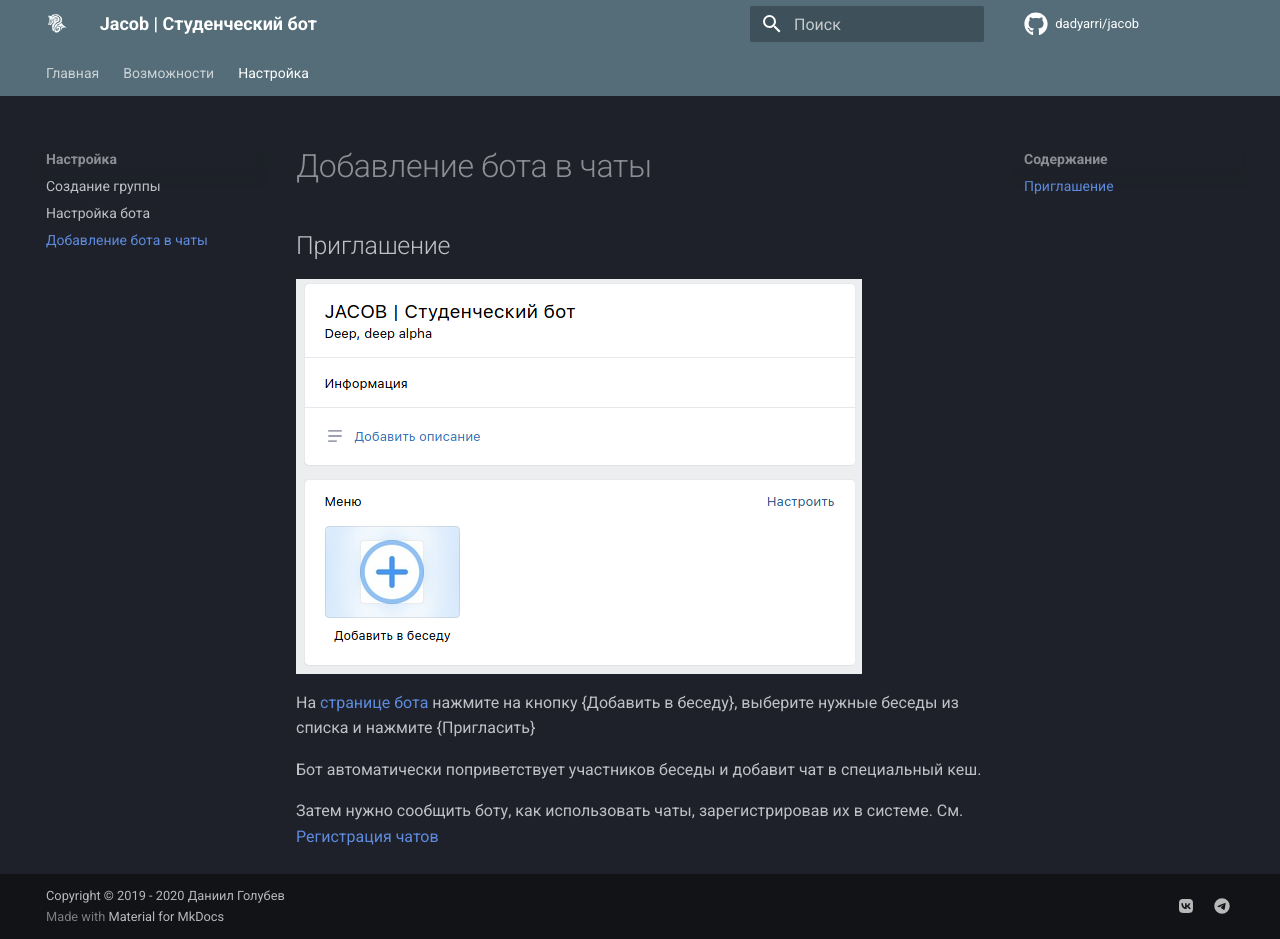
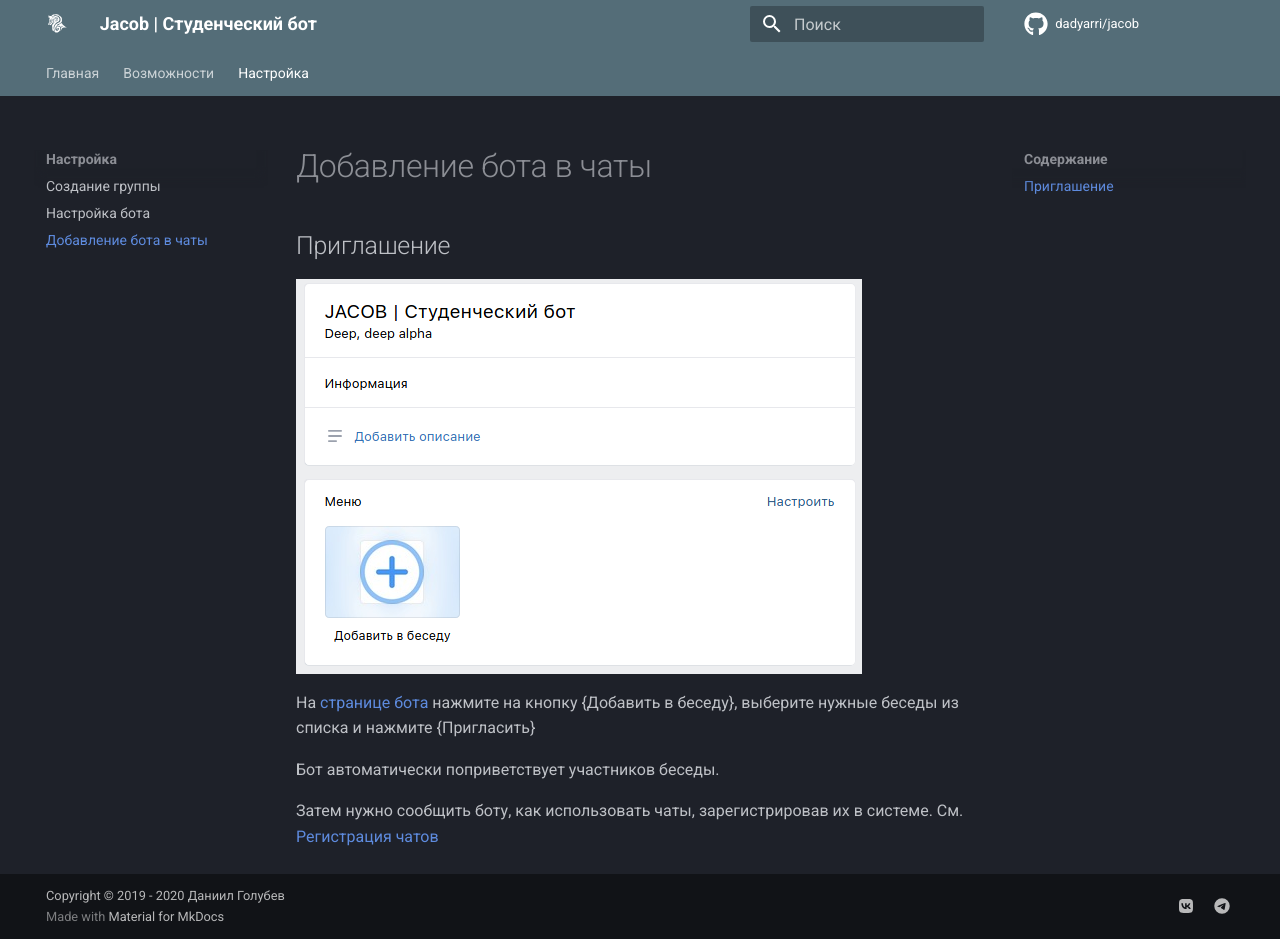
Before and after one commit to uni-jacob/jacob, an MkDocs documentation site: the page built from docs/configure/chats.md, in a window 1280 px wide and 939 px high. Built offline with MkDocs 1.6.1 and Material for MkDocs 9.7.7, drawn with Linux system fonts in a browser that asks for light colours; comment, search, counter and statistics services are not loaded.

Commit message:
:memo: Remove mentioning of cache system from docs.

```diff
--- a/docs/configure/chats.md
+++ b/docs/configure/chats.md
@@ -6,6 +6,6 @@
 
 На [странице бота](https://vk.com/jacob_bot) нажмите на кнопку {Добавить в беседу}, выберите нужные беседы из списка и нажмите {Пригласить}
 
-Бот автоматически поприветствует участников беседы и добавит чат в специальный кеш.
+Бот автоматически поприветствует участников беседы.
 
 Затем нужно сообщить боту, как использовать чаты, зарегистрировав их в системе. См. [Регистрация чатов](../functions/settings.md#_3)
```
